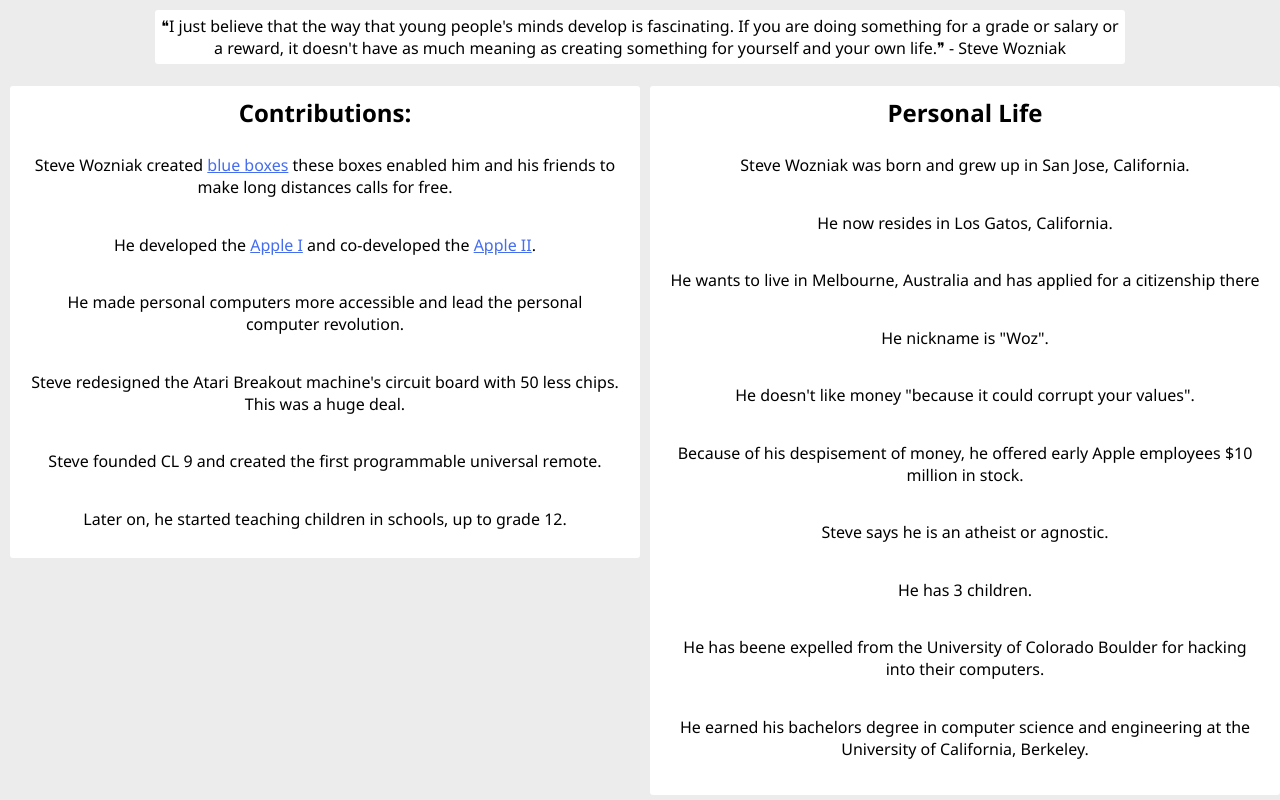
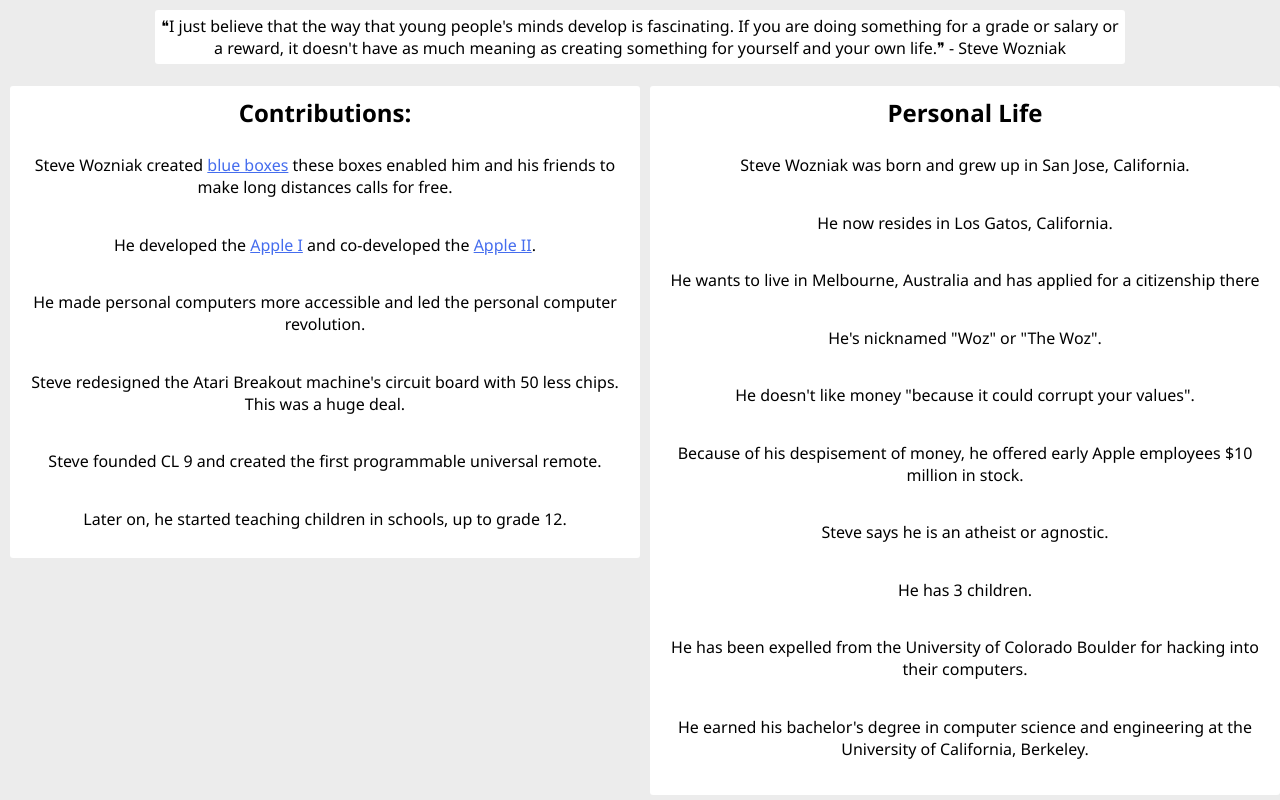
Before and after one commit to markcompsci/SteveWozniak-Tribute, a plain HTML site: page index.html in a window 1280 px wide. Shown: the part 386-1186 px from the top of the page. Drawn offline with Linux system fonts and the light colour scheme.

Commit message:
Fixed spelling mistakes

```diff
--- a/index.html
+++ b/index.html
@@ -31,14 +31,14 @@
         <li>
           Steve Wozniak created
           <span id="steve-bluebox-link">
-          blue boxes<img id="bluebox-img" src="./images/steveandsteve.png" alt="Image of Steve Jobs looking at Steve Wozniaks blue box."></span> these boxes enabled him and his friends to make long distances calls for free.
+          blue boxes<img id="bluebox-img" src="./images/steveandsteve.png" alt="Image of Steve Jobs looking at Steve Wozniak's blue box."></span> these boxes enabled him and his friends to make long distances calls for free.
         </li>
         <br>
         <li>
-          He developed the <span id="apple-i-link">Apple I<img id="apple-i-img" src="./images/AppleI.jpg" alt="Image of a working Apple I in a museum, avalible for guest use."></span> and co-developed the <span id="apple-ii-link">Apple II<img id="apple-ii-img" src="./images/AppleII.png" alt="Image of the Apple II"></span>.
+          He developed the <span id="apple-i-link">Apple I<img id="apple-i-img" src="./images/AppleI.jpg" alt="Image of a working Apple I in a museum, available for guest use."></span> and co-developed the <span id="apple-ii-link">Apple II<img id="apple-ii-img" src="./images/AppleII.png" alt="Image of the Apple II"></span>.
         </li>
         <br>
-        <li>He made personal computers more accessible and lead the personal computer revolution.
+        <li>He made personal computers more accessible and led the personal computer revolution.
         </li>
         <br>
         <li>
@@ -73,7 +73,7 @@
           </li>
           <br>
           <li>
-            He nickname is "Woz".
+            He's nicknamed "Woz" or "The Woz".
           </li>
           <br>
           <li>
@@ -93,11 +93,11 @@
           </li>
           <br>
           <li>
-            He has beene expelled from the University of Colorado Boulder for hacking into their computers.
+            He has been expelled from the University of Colorado Boulder for hacking into their computers.
           </li>
           <br>
           <li>
-            He earned his bachelors degree in computer science and engineering at the University of California, Berkeley.
+            He earned his bachelor's degree in computer science and engineering at the University of California, Berkeley.
           </li>
           <br>
         </ul>
```
